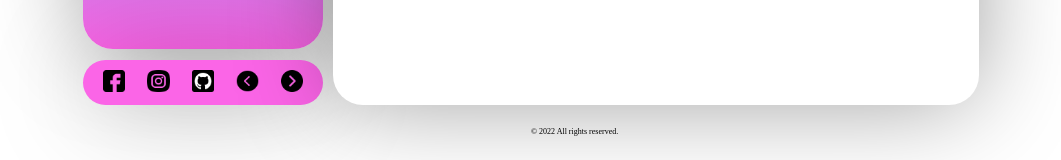
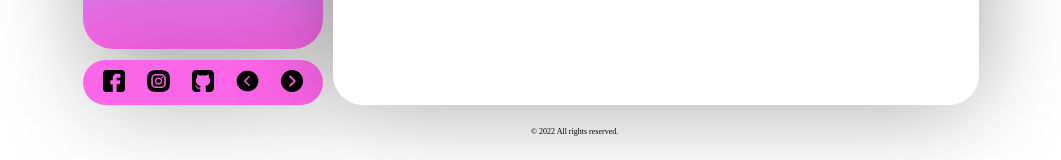
Before and after one commit to hong0917/about-me, a Vue app: page / in a window 1280 px wide. Shown: the part 575-735 px from the top of the page, without its empty margins (109-1170 px from the left). Built offline with nearby package versions, Linux system fonts and the light colour scheme.

Commit message:
github icon 변경

```diff
--- a/src/view/ProfileLeft.vue
+++ b/src/view/ProfileLeft.vue
@@ -17,7 +17,7 @@
         <ul class="social-links">
           <li><a href=""><img class="icon" src="../assets/img/facebook.png" alt="facebook_icon"></a></li>
           <li><a href=""><img class="icon" src="../assets/img/premium-icon-instagram-3991634.png" alt="instagram_icon"></a></li>
-          <li><a href=""><img class="icon" src="../assets/img/free-icon-github-5968866.png" alt="github_icon"></a></li>
+          <li><a href=""><img class="icon" src="../assets/img/free-icon-github-sign-25657.png" alt="github_icon"></a></li>
           <li><a href=""><img class="icon" src="../assets/img/back.png" alt="back_icon"></a></li>
           <li><a href=""><img class="icon" src="../assets/img/next.png" alt="next_icon"></a></li>
         </ul>
```
Also changed, not shown: src/assets/img/free-icon-github-5968866.png (deleted), src/assets/img/free-icon-github-sign-25657.png (added).
